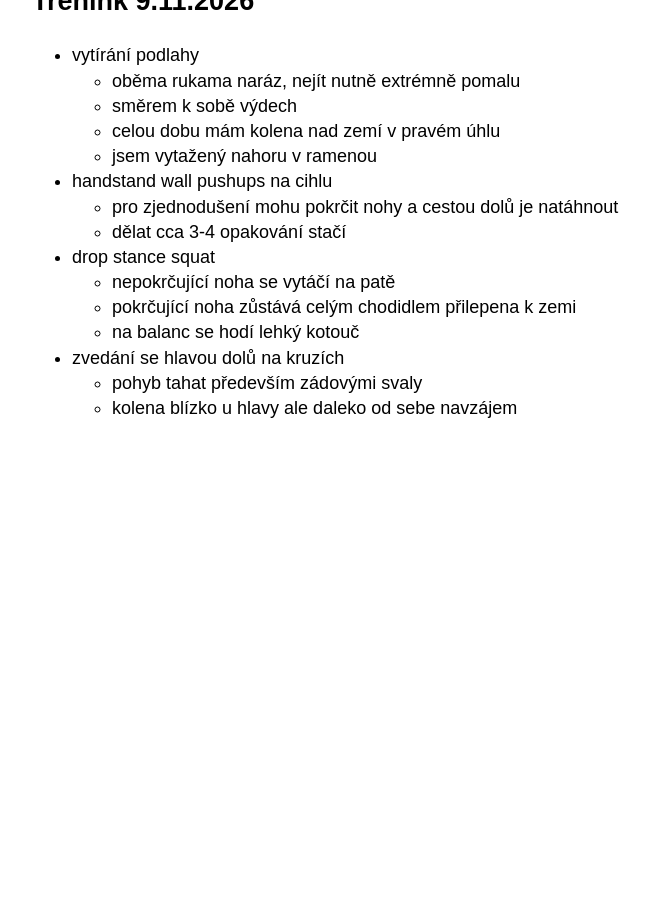
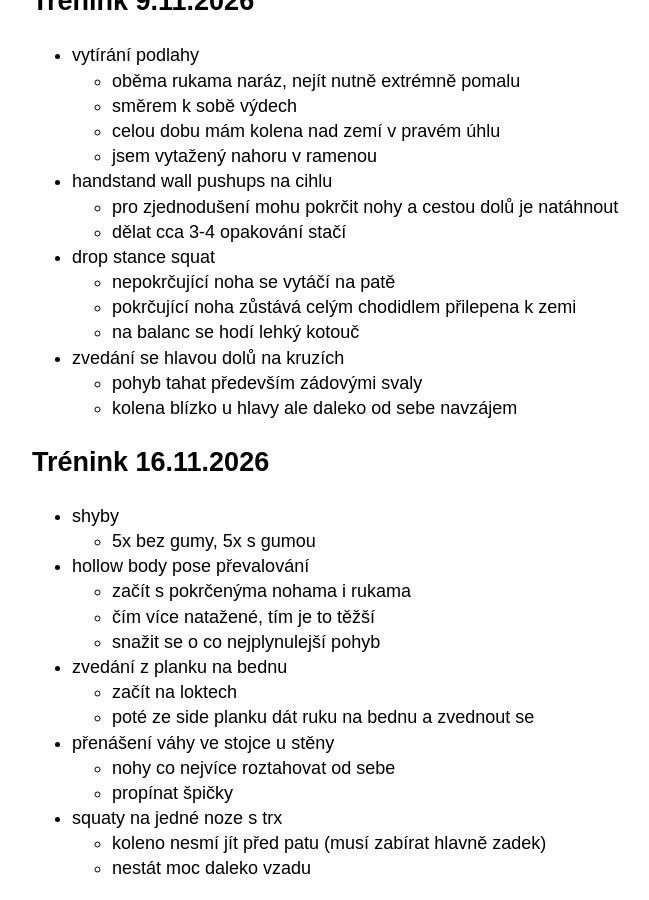
Before and after one commit to hartmaj2/hartmaj2.github.io, a Jekyll site: the page built from sections/sports/fitness.md, in a window 1280 px wide and 900 px high, scrolled down 18817 px. Shown: the whole window, without its empty margins (158-807 px from the left). Built offline with Jekyll 4.4.1, drawn with Linux system fonts in a browser that asks for light colours; before the commit the page ends 19256 px from its top, so only the background shows below that.

Commit message:
Add fitness

```diff
--- a/sections/sports/fitness.md
+++ b/sections/sports/fitness.md
@@ -874,3 +874,25 @@ minutu běžky
 - zvedání se hlavou dolů na kruzích
   - pohyb tahat především zádovými svaly
   - kolena blízko u hlavy ale daleko od sebe navzájem
+
+## Trénink 16.11.2026
+
+- shyby
+  - 5x bez gumy, 5x s gumou
+
+- hollow body pose převalování
+  - začít s pokrčenýma nohama i rukama
+  - čím více natažené, tím je to těžší
+  - snažit se o co nejplynulejší pohyb
+
+- zvedání z planku na bednu
+  - začít na loktech
+  - poté ze side planku dát ruku na bednu a zvednout se
+
+- přenášení váhy ve stojce u stěny
+  - nohy co nejvíce roztahovat od sebe
+  - propínat špičky
+
+- squaty na jedné noze s trx
+  - koleno nesmí jít před patu (musí zabírat hlavně zadek)
+  - nestát moc daleko vzadu
```
